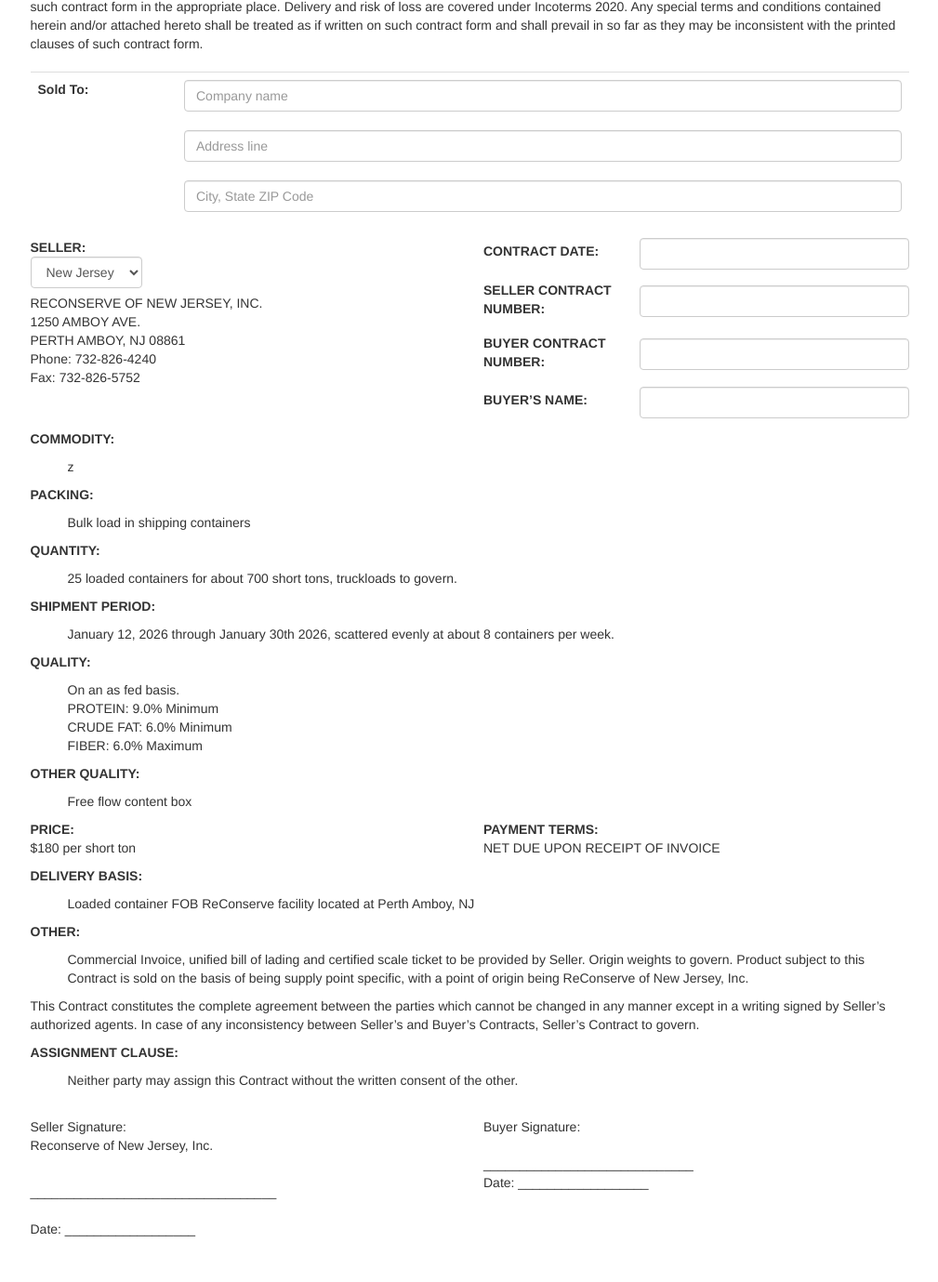
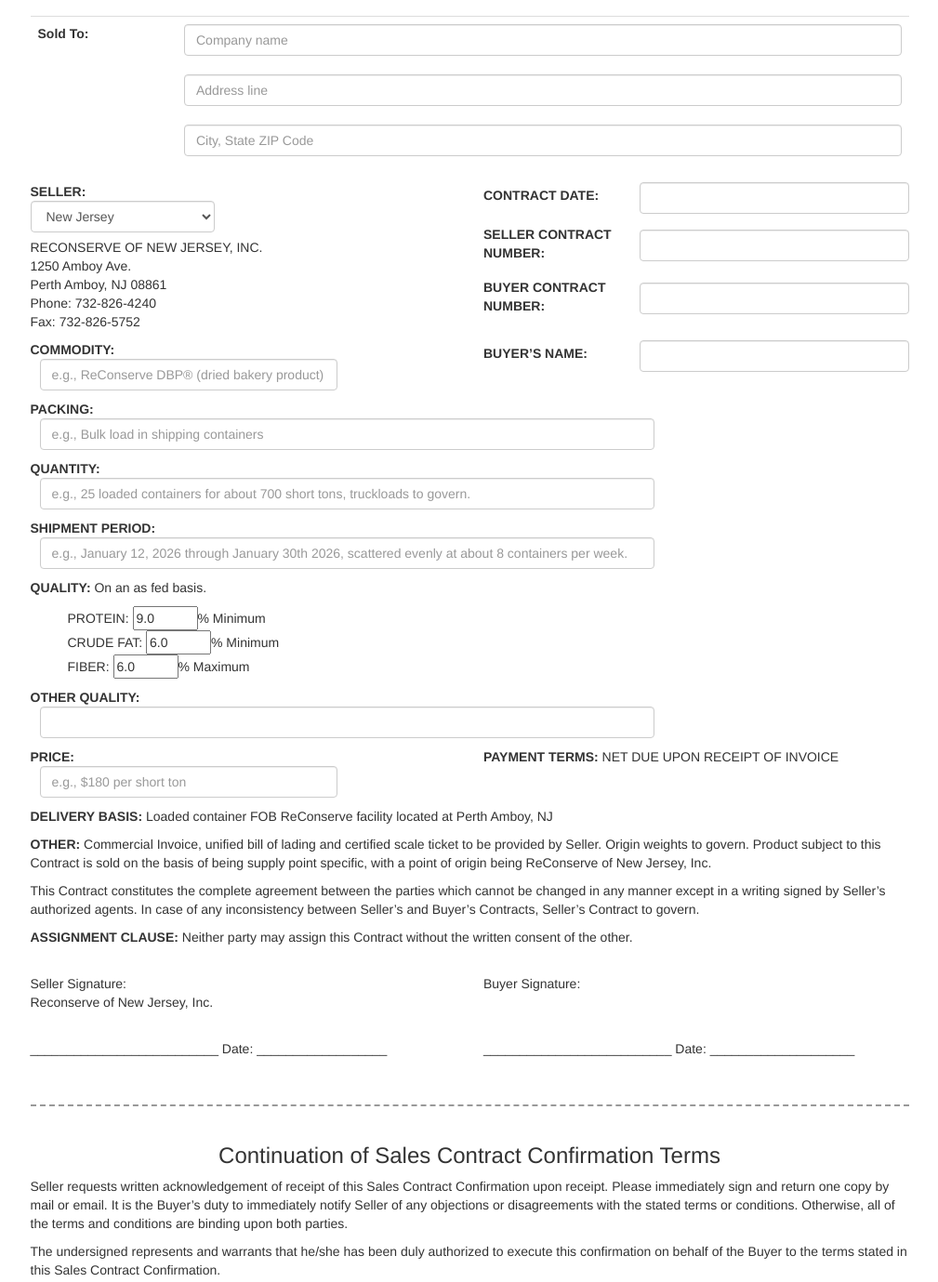
Before and after one commit to doancleon/ReconserveSalesContract, a plain HTML site: page index.html in a window 1280 px wide. Shown: the part 173-1552 px from the top of the page at 93% size, without its empty margins (135-1144 px from the left). Drawn offline with Linux system fonts and the light colour scheme.

Commit message:
complete contract form, quality,  continuation of sales terms

```diff
--- a/index.html
+++ b/index.html
@@ -13,15 +13,17 @@
 <div class="container">
   <div class="row">
     <div class="col-sm-10 col-sm-offset-1">
+<button type="button" class="btn btn-primary no-print print-btn" onclick="window.print()">
+  Print Contract
+</button>
 
   <h1 class="text-center">SALES CONTRACT CONFIRMATION</h1>
-<br>
 <div>
-  <strong>CONTRACT FORM:</strong><br><br>
+  <strong>CONTRACT FORM:</strong>
 
   This contract is made upon the terms and conditions as governed by the state of
 governed by the state of
-<span class="print-value" id="statePrint">New Jersey</span>
+<span class="print-value" id="statePrint"></span>
 <select class="no-print" id="stateSelect">
   <option>Alabama</option>
   <option>Arizona</option>
@@ -48,58 +50,46 @@
 <table class="table table-borderless">
   <tr>
     <td class="col-sm-2">
-      <strong>Sold To:
+      <strong>Sold To:</strong>
+      <div>
         <strong>
-  <span style="padding-left: 5px;" class="print-value" id="soldCompanyPrint"></span><br>
+          <span style="padding-left: 64px;" class="print-value" id="soldCompanyPrint"></span><br>
           <span style="padding-left: 64px;" class="print-value" id="soldAddressPrint"></span><br>
           <span style="padding-left: 64px;" class="print-value" id="soldCityPrint"></span>
         </strong>
-
-      </strong>
+      </div>
     </td>
 
     <td class="col-sm-10">
-
-      <!-- Company -->
       <input
         type="text"
         class="form-control no-print"
         placeholder="Company name"
         id="soldCompanyInput">
-
       <br>
 
-      <!-- Address -->
       <input
         type="text"
         class="form-control no-print"
         placeholder="Address line"
         id="soldAddressInput">
-
       <br>
 
-      <!-- City / State / ZIP -->
       <input
         type="text"
         class="form-control no-print"
         placeholder="City, State ZIP Code"
         id="soldCityInput">
-
     </td>
   </tr>
 </table>
 
-
-      <!-- Seller and Contract Date -->
-
-
-
 <div class="row">
+  <!-- Seller -->
   <div class="col-sm-6">
     <p>
       <strong>SELLER:</strong><br>
 
-      <!-- State selector (screen only) -->
       <select
         id="sellerStateSelect"
         class="form-control no-print"
@@ -107,7 +97,11 @@
       >
         <option value="AL">Alabama</option>
         <option value="AZ">Arizona</option>
-        <option value="CA">California</option>
+
+        <option value="CA-ONT">California – Ontario</option>
+        <option value="CA-LA">California – Los Angeles</option>
+        <option value="CA-STK">California – Stockton</option>
+
         <option value="CO">Colorado</option>
         <option value="GA">Georgia</option>
         <option value="IL">Illinois</option>
@@ -123,21 +117,21 @@
         <option value="TX">Texas</option>
       </select>
 
-      <!-- Print state -->
-      <span class="print-value" id="sellerStatePrint"></span><br>
+      <br>
 
-      <!-- Seller details -->
       <span id="sellerCompany"></span><br>
       <span id="sellerStreet"></span><br>
       <span id="sellerCityStateZip"></span><br>
       Phone: <span id="sellerPhone"></span><br>
-      Fax: <span id="sellerFax"></span>
+
+      <span id="sellerFaxLine">
+        Fax: <span id="sellerFax"></span><br>
+      </span>
     </p>
   </div>
 
-
+  <!-- Contract fields -->
   <div class="col-sm-6 align-right">
-
     <div class="field-row">
       <label for="contractDate" class="label">CONTRACT DATE:</label>
       <span class="print-value" id="contractDatePrint"></span>
@@ -155,119 +149,233 @@
       <span class="print-value" id="buyerContractNumberPrint"></span>
       <input id="buyerContractNumber" type="text" class="form-control no-print">
     </div>
+  </div>
+</div>
 
+<div class="row">
+  <div class="col-sm-6">
+    <p>
+      <strong>COMMODITY:</strong>
+      <span class="print-value" id="commodityPrint"></span>
+      <input
+        type="text"
+        id="commodity"
+        class="form-control no-print d-inline-block"
+        style="width:70%; margin-left:10px;"
+        placeholder="e.g., ReConserve DBP® (dried bakery product)">
+    </p>
+  </div>
+
+  <div class="col-sm-6 align-right">
     <div class="field-row">
       <label for="buyerName" class="label">BUYER’S NAME:</label>
       <span class="print-value" id="buyerNamePrint"></span>
       <input id="buyerName" type="text" class="form-control no-print">
-
-
     </div>
   </div>
 </div>
 
-  <p><strong>COMMODITY:</strong></p>
-  <p style="margin-left:40px;">z</p>
-
-  <p><strong>PACKING:</strong></p>
-  <p style="margin-left:40px;">Bulk load in shipping containers</p>
-
-  <p><strong>QUANTITY:</strong></p>
-  <p style="margin-left:40px;">
-    25 loaded containers for about 700 short tons, truckloads to govern.
+<p>
+  <strong>PACKING:</strong>
+  <span class="print-value" id="packingPrint"></span>
+  <input
+    type="text"
+    id="packing"
+    class="form-control no-print d-inline-block"
+    style="width:70%; margin-left:10px;"
+    placeholder="e.g., Bulk load in shipping containers">
 </p>
 
-  <p><strong>SHIPMENT PERIOD:</strong></p>
-  <p style="margin-left:40px;">
-    January 12, 2026 through January 30th 2026, scattered evenly at about 8 containers per week.
+<p>
+  <strong>QUANTITY:</strong>
+  <span class="print-value" id="quantityPrint"></span>
+  <input
+    type="text"
+    id="quantity"
+    class="form-control no-print d-inline-block"
+    style="width:70%; margin-left:10px;"
+    placeholder="e.g., 25 loaded containers for about 700 short tons, truckloads to govern.">
 </p>
 
-  <p><strong>QUALITY:</strong></p>
-  <p style="margin-left:40px;">
-    On an as fed basis.<br>
-    PROTEIN: 9.0% Minimum<br>
-    CRUDE FAT: 6.0% Minimum<br>
-    FIBER: 6.0% Maximum
+<p>
+  <strong>SHIPMENT PERIOD:</strong>
+  <span class="print-value" id="shipmentPeriodPrint"></span>
+  <input
+    type="text"
+    id="shipmentPeriod"
+    class="form-control no-print d-inline-block"
+    style="width:70%; margin-left:10px;"
+    placeholder="e.g., January 12, 2026 through January 30th 2026, scattered evenly at about 8 containers per week.">
 </p>
 
-  <p><strong>OTHER QUALITY:</strong></p>
-  <p style="margin-left:40px;">Free flow content box</p>
 
-  <div class="row">
+<p>
+  <strong>QUALITY:</strong>
+  On an as fed basis.
+</p>
+
+<p style="margin-left:40px;">
+  PROTEIN:
+  <span class="print-value" id="proteinPrint"></span>
+  <input
+    type="number"
+    step="0.1"
+    id="proteinInput"
+    class="quality-input no-print"
+    value="9.0">% Minimum<br>
+
+  CRUDE FAT:
+  <span class="print-value" id="fatPrint"></span>
+  <input
+    type="number"
+    step="0.1"
+    id="fatInput"
+    class="quality-input no-print"
+    value="6.0">% Minimum<br>
+
+  FIBER:
+  <span class="print-value" id="fiberPrint"></span>
+  <input
+    type="number"
+    step="0.1"
+    id="fiberInput"
+    class="quality-input no-print"
+    value="6.0">% Maximum
+</p>
+
+
+
+<p>
+  <strong>OTHER QUALITY:</strong>
+  <span class="print-value" id="otherQualityPrint"></span>
+  <input
+    type="text"
+    id="otherQuality"
+    class="form-control no-print d-inline-block"
+    style="width:70%; margin-left:10px;">
+</p>
+
+
+<div class="row keep-split">
 <div class="col-sm-6">
-      <p><strong>PRICE:</strong><br>
-        $180 per short ton
+  <p>
+    <strong>PRICE:</strong>
+    <span class="print-value" id="pricePrint"></span>
+    <input
+      type="text"
+      id="priceInput"
+      class="form-control no-print d-inline-block"
+      style="width:70%; margin-left:10px;"
+      placeholder="e.g., $180 per short ton">
+  </p>
+
+  </div>
+
+<div class="col-sm-6">
+  <p>
+    <strong>PAYMENT TERMS:</strong>
+    NET DUE UPON RECEIPT OF INVOICE
   </p>
 </div>
 
-    <div class="col-sm-6">
-      <p><strong>PAYMENT TERMS:</strong><br>
-        NET DUE UPON RECEIPT OF INVOICE
-      </p>
-    </div>
 </div>
 
-  <p><strong>DELIVERY BASIS:</strong></p>
-  <p style="margin-left:40px;">
-    Loaded container FOB ReConserve facility located at Perth Amboy, NJ
+
+
+<p>
+  <strong>DELIVERY BASIS:</strong>
+  Loaded container FOB ReConserve facility located at
+  <span id="deliveryBasisPrint"></span>
 </p>
 
-  <p><strong>OTHER:</strong></p>
-  <p style="margin-left:40px;">
-    Commercial Invoice, unified bill of lading and certified scale ticket to be provided by Seller. Origin weights to govern. Product subject to this Contract is sold on the basis of being supply point specific, with a point of origin being ReConserve of <span class="state-print"></span>, Inc.
+
+
+
+<p>
+  <strong>OTHER:</strong>
+  Commercial Invoice, unified bill of lading and certified scale ticket to be provided by Seller.
+  Origin weights to govern. Product subject to this Contract is sold on the basis of being supply
+  point specific, with a point of origin being ReConserve of
+  <span class="state-print"></span>, Inc.
 </p>
 
 <p>
-    This Contract constitutes the complete agreement between the parties which cannot be changed in any manner except in a writing signed by Seller’s authorized agents. In case of any inconsistency between Seller’s and Buyer’s Contracts, Seller’s Contract to govern.
+  This Contract constitutes the complete agreement between the parties which cannot be changed
+  in any manner except in a writing signed by Seller’s authorized agents. In case of any inconsistency
+  between Seller’s and Buyer’s Contracts, Seller’s Contract to govern.
 </p>
 
-  <p><strong>ASSIGNMENT CLAUSE:</strong></p>
-  <p style="margin-left:40px;">
+
+<p>
+  <strong>ASSIGNMENT CLAUSE:</strong>
   Neither party may assign this Contract without the written consent of the other.
 </p>
+
 
   <br>
 
 <div class="row">
   <div class="col-sm-6">
     <p>
-        Seller Signature: <br>
+      Seller Signature:<br>
       Reconserve of <span class="state-print"></span>, Inc.
     </p><br>
-        __________________________________<br><br>
-        Date: __________________
+
+    <p style="white-space: nowrap;">
+      __________________________ Date: __________________
     </p>
   </div>
 
   <div class="col-sm-6">
     <p>
       Buyer Signature:<br><br>
-        _____________________________<br>
-        Date: __________________
+    </p><br>
+
+    <p style="white-space: nowrap;">
+      __________________________ Date: ____________________
     </p>
   </div>
 </div>
+
 
 <div class="page-break"></div>
 
   <h3 class="text-center">Continuation of Sales Contract Confirmation Terms</h3>
 
 <p>
-    Seller requests written acknowledgement of receipt of this Sales Contract Confirmation upon receipt. Please immediately sign and return one copy by mail or email. It is the Buyer’s duty to immediately notify Seller of any objections or disagreements with the stated terms or conditions. Otherwise, all of the terms and conditions are binding upon both parties.
+  Seller requests written acknowledgement of receipt of this Sales Contract Confirmation upon receipt.
+  Please immediately sign and return one copy by mail or email. It is the Buyer’s duty to immediately
+  notify Seller of any objections or disagreements with the stated terms or conditions. Otherwise,
+  all of the terms and conditions are binding upon both parties.
 </p>
 
 <p>
-    The undersigned represents and warrants that he/she has been duly authorized to execute this confirmation on behalf of the Buyer to the terms stated in this Sales Contract Confirmation.
+  The undersigned represents and warrants that he/she has been duly authorized to execute this
+  confirmation on behalf of the Buyer to the terms stated in this Sales Contract Confirmation.
 </p>
 
 <p>
-    All decisions with respect to the extension or continuation of credit shall be at sole discretion of ReConserve of <span class="state-print"></span>, Inc and they may terminate or modify credit availability anytime at its sole discretion. The customer agrees to pay all expenses and fees including reasonable attorney fees for collection or enforcement thereof. Buyer understands and agree that payments are due upon Receipt of Invoice and further agrees to pay interest at the rate of 1.5% per month on any invoices not paid within thirty (30) days.
+  All decisions with respect to the extension or continuation of credit shall be at sole discretion of
+  ReConserve of <span class="state-print"></span>, Inc and they may terminate or modify credit availability anytime
+  at its sole discretion. The customer agrees to pay all expenses and fees including reasonable attorney
+  fees for collection or enforcement thereof. Buyer understands and agree that payments are due upon
+  Receipt of Invoice and further agrees to pay interest at the rate of 1.5% per month on any invoices
+  not paid within thirty (30) days. Buyer understands and agrees that invoices will not be discounted
+  unless agreed to separately in writing and signed by an officer of ReConserve of
+  <span class="state-print"></span>, Inc.
+  No shipments will be made to customers who are over their credit limit. Customers over their credit
+  limit must rectify the situation prior to further shipments or have an approved plan of action to be
+  in compliance. This plan must be approved by an officer of ReConserve of
+  <span class="state-print"></span>.
 </p>
 
 <p>
   <strong>EXCLUSIVE REMEDIES OF BUYER:</strong>
-    The exclusive remedies of Buyer under this Contract are the return of the purchase price for the commodity purchased herein. Buyer agrees that Seller shall not be responsible for any incidental, consequential, punitive or other damages.
+  The exclusive remedies of Buyer under this Contract are the return of the purchase price for the
+  commodity purchased herein. Buyer agrees that Seller shall not be responsible for any incidental,
+  consequential, punitive or other damages.
 </p>
+
 
 </div>
   </div>
--- a/script.js
+++ b/script.js
@@ -1,14 +1,214 @@
-function syncAllForPrint() {
-  // State (updates all occurrences)
-  const stateSelect = document.getElementById("stateSelect");
-  if (stateSelect) {
-    document.querySelectorAll(".state-print").forEach(el => {
-      el.textContent = stateSelect.value;
-    });
+// ---------- Seller data ----------
+const SELLERS = {
+  AL: {
+    stateName: "Alabama",
+    company: "RECONSERVE OF ALABAMA, INC.",
+    street: "7240 Jefferson Metro Parkway",
+    cityStateZip: "McCalla, AL 35111",
+    phone: "205-217-7784",
+    fax: ""
+  },
+
+  AZ: {
+    stateName: "Arizona",
+    company: "RECONSERVE OF ARIZONA, INC.",
+    street: "1704 W. Broadway Road",
+    cityStateZip: "Phoenix, AZ 85041",
+    phone: "602-272-7784",
+    fax: ""
+  },
+
+  "CA-ONT": {
+    stateName: "California – Ontario",
+    company: "RECONSERVE OF CALIFORNIA – ONTARIO, INC.",
+    street: "1163 East Belmont Street",
+    cityStateZip: "Ontario, CA 91761",
+    phone: "909-923-3314",
+    fax: "909-947-2669"
+  },
+
+  "CA-LA": {
+    stateName: "California – Los Angeles",
+    company: "RECONSERVE OF CALIFORNIA – LOS ANGELES, INC.",
+    street: "9112 Graham Avenue",
+    cityStateZip: "Los Angeles, CA 90002",
+    phone: "323-564-5871",
+    fax: "323-569-9400"
+  },
+
+  "CA-STK": {
+    stateName: "California – Stockton",
+    company: "RECONSERVE OF CALIFORNIA – STOCKTON, INC.",
+    street: "704 Zephyr Street",
+    cityStateZip: "Stockton, CA 95206",
+    phone: "209-982-5085",
+    fax: "209-982-0290"
+  },
+
+  CO: {
+    stateName: "Colorado",
+    company: "RECONSERVE OF COLORADO, INC.",
+    street: "5801 Franklin Street",
+    cityStateZip: "Denver, CO 80216",
+    phone: "303-295-0997",
+    fax: ""
+  },
+
+  GA: {
+    stateName: "Georgia",
+    company: "RECONSERVE OF GEORGIA, INC.",
+    street: "4695 Radford Road",
+    cityStateZip: "Flowery Branch, GA 30542",
+    phone: "770-967-7728",
+    fax: "770-967-8703"
+  },
+
+  IL: {
+    stateName: "Illinois",
+    company: "RECONSERVE OF ILLINOIS, INC.",
+    street: "6160 River Road",
+    cityStateZip: "Hodgkins, IL 60525",
+    phone: "708-354-5882",
+    fax: "708-354-5883"
+  },
+
+  IN: {
+    stateName: "Indiana",
+    company: "RECONSERVE OF INDIANA, INC.",
+    street: "3315 Hancel Circle",
+    cityStateZip: "Mooresville, IN 46158",
+    phone: "812-299-2191",
+    fax: ""
+  },
+
+  IA: {
+    stateName: "Iowa",
+    company: "RECONSERVE OF IOWA, INC.",
+    street: "3200 64th Avenue SW",
+    cityStateZip: "Cedar Rapids, IA 52404",
+    phone: "319-462-6161",
+    fax: ""
+  },
+
+  KS: {
+    stateName: "Kansas",
+    company: "RECONSERVE OF KANSAS, INC.",
+    street: "41 North James St.",
+    cityStateZip: "Kansas City, KS 66118",
+    phone: "913-621-5619",
+    fax: "913-291-2983"
+  },
+
+  MD: {
+    stateName: "Maryland",
+    company: "RECONSERVE OF MARYLAND, INC.",
+    street: "3220 Sun Street",
+    cityStateZip: "Baltimore, MD 21226",
+    phone: "410-354-1417",
+    fax: "410-354-1561"
+  },
+
+  MI: {
+    stateName: "Michigan",
+    company: "RECONSERVE OF MICHIGAN, INC.",
+    street: "170 Angell St",
+    cityStateZip: "Battle Creek, MI 49037",
+    phone: "269-965-0427",
+    fax: ""
+  },
+
+  MN: {
+    stateName: "Minnesota",
+    company: "RECONSERVE OF MINNESOTA, INC.",
+    street: "13420 Courthouse Blvd.",
+    cityStateZip: "Rosemount, MN 55068",
+    phone: "651-438-3113",
+    fax: "651-438-3011"
+  },
+
+  NJ: {
+    stateName: "New Jersey",
+    company: "RECONSERVE OF NEW JERSEY, INC.",
+    street: "1250 Amboy Ave.",
+    cityStateZip: "Perth Amboy, NJ 08861",
+    phone: "732-826-4240",
+    fax: "732-826-5752"
+  },
+
+  OH: {
+    stateName: "Ohio",
+    company: "RECONSERVE OF OHIO, INC.",
+    street: "2295 Innovation Drive",
+    cityStateZip: "Marion, OH 43302",
+    phone: "419-294-6370",
+    fax: ""
+  },
+
+  TN: {
+    stateName: "Tennessee",
+    company: "RECONSERVE OF TENNESSEE, INC.",
+    street: "1495 Harbor Ave",
+    cityStateZip: "Memphis, TN 38106",
+    phone: "901-324-3621",
+    fax: "901-324-3622"
+  },
+
+  TX: {
+    stateName: "Texas",
+    company: "RECONSERVE OF TEXAS, INC.",
+    street: "3610 Duncanville Road",
+    cityStateZip: "Dallas, TX 75236",
+    phone: "214-339-4755",
+    fax: "214-339-4247"
+  }
+};
+
+
+function syncUI() {
+  const stateSel = document.getElementById("stateSelect");
+  const statePrint = document.getElementById("statePrint");
+
+  if (stateSel) {
+    if (statePrint) statePrint.textContent = stateSel.value;
+    document.querySelectorAll(".state-print").forEach(el => (el.textContent = stateSel.value));
   }
 
-  // Inputs -> print spans
-  const map = [
+
+  const sellerSel = document.getElementById("sellerStateSelect");
+const delivery = document.getElementById("deliveryBasisPrint");
+  if (sellerSel) {
+    const s = SELLERS[sellerSel.value] || SELLERS.NJ;
+
+    const setText = (id, val) => {
+      const el = document.getElementById(id);
+      if (el) el.textContent = val || "";
+    };
+
+    setText("sellerStatePrint", s.stateName);
+    setText("sellerCompany", s.company);
+    setText("sellerStreet", s.street);
+    setText("sellerCityStateZip", s.cityStateZip);
+    setText("sellerPhone", s.phone);
+  if (delivery) {
+    delivery.textContent = (s.cityStateZip || "").replace(/\s+\d{5}(-\d{4})?$/, "");
+  }
+
+    const faxLine = document.getElementById("sellerFaxLine");
+    const faxSpan = document.getElementById("sellerFax");
+    if (faxLine && faxSpan) {
+      if (s.fax) {
+        faxSpan.textContent = s.fax;
+        faxLine.style.display = "";
+      } else {
+        faxLine.style.display = "none";
+      }
+    }
+
+
+
+  }
+
+  const pairs = [
     // Sold To
     ["soldCompanyInput", "soldCompanyPrint"],
     ["soldAddressInput", "soldAddressPrint"],
@@ -25,84 +225,32 @@
     ["packing", "packingPrint"],
     ["quantity", "quantityPrint"],
     ["shipmentPeriod", "shipmentPeriodPrint"],
+    ["otherQuality", "otherQualityPrint"],
+["priceInput", "pricePrint"],
+
+    // Quality numbers
+    ["proteinInput", "proteinPrint"],
+    ["fatInput", "fatPrint"],
+    ["fiberInput", "fiberPrint"],
   ];
 
-  map.forEach(([inputId, printId]) => {
+  pairs.forEach(([inputId, printId]) => {
     const input = document.getElementById(inputId);
     const span = document.getElementById(printId);
-    if (!input || !span) return;
-    span.textContent = (input.value || "").trim();
+    if (input && span) span.textContent = (input.value || "").trim();
   });
 }
 
 document.addEventListener("DOMContentLoaded", () => {
-  const stateSelect = document.getElementById("stateSelect");
-  if (stateSelect) stateSelect.addEventListener("change", syncAllForPrint);
+  const stateSel = document.getElementById("stateSelect");
+  if (stateSel) stateSel.addEventListener("change", syncUI);
 
-  // optional: keep print spans updated while typing
-  [
-    "soldCompanyInput","soldAddressInput","soldCityInput",
-    "contractDate","sellerContractNumber","buyerContractNumber","buyerName",
-    "commodity","packing","quantity","shipmentPeriod"
-  ].forEach(id => {
-    const el = document.getElementById(id);
-    if (el) el.addEventListener("input", syncAllForPrint);
-  });
+  const sellerSel = document.getElementById("sellerStateSelect");
+  if (sellerSel) sellerSel.addEventListener("change", syncUI);
 
-  syncAllForPrint();
+  document.addEventListener("input", syncUI);
+
+  syncUI();
 });
 
-window.addEventListener("beforeprint", syncAllForPrint);
-
-// Seller info by state (fill in real addresses/numbers as needed)
-const SELLERS = {
-  AL: { stateName: "Alabama",   company: "RECONSERVE OF ALABAMA, INC.",   street: "", cityStateZip: "", phone: "", fax: "" },
-  AZ: { stateName: "Arizona",   company: "RECONSERVE OF ARIZONA, INC.",   street: "", cityStateZip: "", phone: "", fax: "" },
-  CA: { stateName: "California",company: "RECONSERVE OF CALIFORNIA, INC.",street: "", cityStateZip: "", phone: "", fax: "" },
-  CO: { stateName: "Colorado",  company: "RECONSERVE OF COLORADO, INC.",  street: "", cityStateZip: "", phone: "", fax: "" },
-  GA: { stateName: "Georgia",   company: "RECONSERVE OF GEORGIA, INC.",   street: "", cityStateZip: "", phone: "", fax: "" },
-  IL: { stateName: "Illinois",  company: "RECONSERVE OF ILLINOIS, INC.",  street: "", cityStateZip: "", phone: "", fax: "" },
-  IN: { stateName: "Indiana",   company: "RECONSERVE OF INDIANA, INC.",   street: "", cityStateZip: "", phone: "", fax: "" },
-  IA: { stateName: "Iowa",      company: "RECONSERVE OF IOWA, INC.",      street: "", cityStateZip: "", phone: "", fax: "" },
-  KS: { stateName: "Kansas",    company: "RECONSERVE OF KANSAS, INC.",    street: "", cityStateZip: "", phone: "", fax: "" },
-  MD: { stateName: "Maryland",  company: "RECONSERVE OF MARYLAND, INC.",  street: "", cityStateZip: "", phone: "", fax: "" },
-  MI: { stateName: "Michigan",  company: "RECONSERVE OF MICHIGAN, INC.",  street: "", cityStateZip: "", phone: "", fax: "" },
-  MN: { stateName: "Minnesota", company: "RECONSERVE OF MINNESOTA, INC.", street: "", cityStateZip: "", phone: "", fax: "" },
-  NJ: {
-    stateName: "New Jersey",
-    company: "RECONSERVE OF NEW JERSEY, INC.",
-    street: "1250 AMBOY AVE.",
-    cityStateZip: "PERTH AMBOY, NJ 08861",
-    phone: "732-826-4240",
-    fax: "732-826-5752"
-  },
-  OH: { stateName: "Ohio",      company: "RECONSERVE OF OHIO, INC.",      street: "", cityStateZip: "", phone: "", fax: "" },
-  TN: { stateName: "Tennessee", company: "RECONSERVE OF TENNESSEE, INC.", street: "", cityStateZip: "", phone: "", fax: "" },
-  TX: { stateName: "Texas",     company: "RECONSERVE OF TEXAS, INC.",     street: "", cityStateZip: "", phone: "", fax: "" },
-};
-
-function syncSeller() {
-  const sel = document.getElementById("sellerStateSelect");
-  const key = sel ? sel.value : "NJ";
-  const s = SELLERS[key] || SELLERS.NJ;
-
-  const set = (id, val) => {
-    const el = document.getElementById(id);
-    if (el) el.textContent = val || "";
-  };
-
-  set("sellerStatePrint", s.stateName);
-  set("sellerCompany", s.company);
-  set("sellerStreet", s.street);
-  set("sellerCityStateZip", s.cityStateZip);
-  set("sellerPhone", s.phone);
-  set("sellerFax", s.fax);
-}
-
-document.addEventListener("DOMContentLoaded", () => {
-  const sel = document.getElementById("sellerStateSelect");
-  if (sel) sel.addEventListener("change", syncSeller);
-  syncSeller();
-});
-
-window.addEventListener("beforeprint", syncSeller);
+window.addEventListener("beforeprint", syncUI);
--- a/style.css
+++ b/style.css
@@ -3188,21 +3188,24 @@
     position: fixed
 }
 
+/* hide on screen */
 #statePrint {
   display: none;
 }
+
 @media print {
-  /* Hide the dropdown in print */
+  /* show on print */
+  #statePrint {
+    display: inline !important;
+  }
+
+  /* hide dropdown */
   #stateSelect,
   .no-print {
     display: none !important;
   }
-
-  /* Show the state text in print */
-  #statePrint {
-    display: inline !important;
-  }
-}
+}
+
 
 .page-break {
   border-top: 2px dashed #999;
@@ -3282,3 +3285,25 @@
 .field-row input {
   flex: 1;
 }
+
+.quality-input {
+  width: 70px;
+  display: inline-block;
+}
+
+@media print {
+  .keep-split {
+    display: flex !important;
+  }
+
+  .keep-split > .col-sm-6 {
+    width: 50% !important;
+  }
+}
+
+.print-btn{
+  position: fixed;
+  top: 16px;
+  right: 16px;
+  z-index: 9999;
+}
```
Lines whose indentation alone changed are shown as unchanged.
